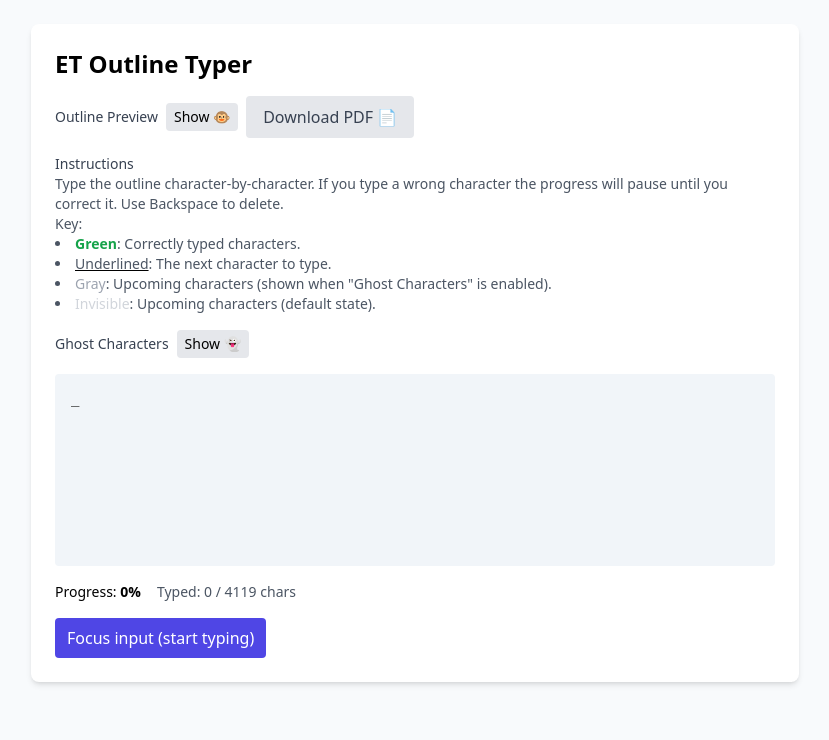
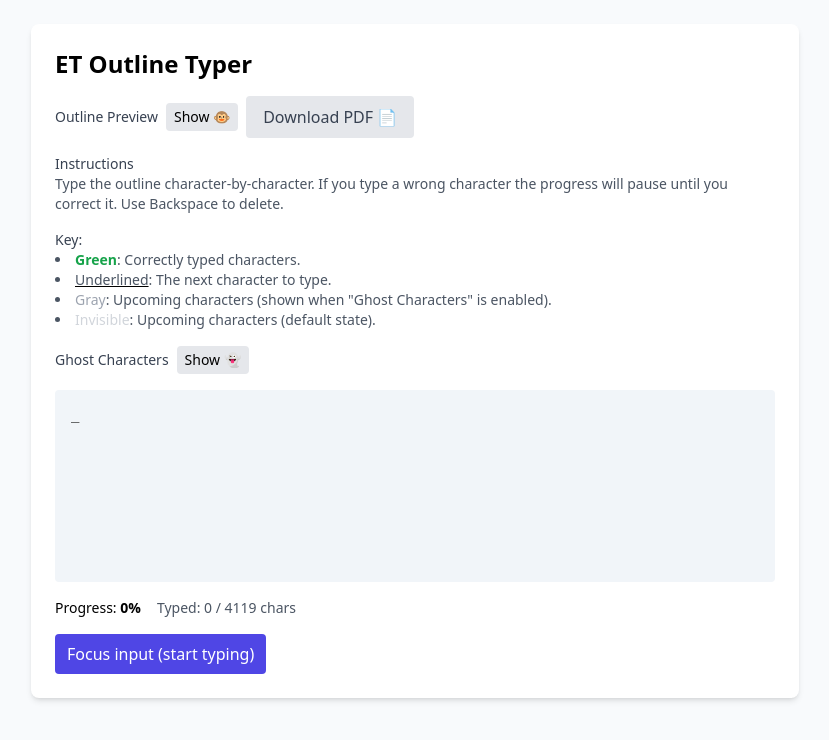
Before and after one commit to LanceTakiguchi/ETOutlineTyper, a React (Vite) app: page / in a window 1280 px wide. Shown: the top 740 px of the page, without its empty margins (225-1054 px from the left). Built offline with nearby package versions, Linux system fonts and the light colour scheme.

Commit message:
Fix key styling

```diff
--- a/src/App.tsx
+++ b/src/App.tsx
@@ -139,7 +139,7 @@ export default function App() {
         <div className="mb-4">
           <label className="block text-sm font-medium text-gray-700">Instructions</label>
           <p className="text-sm text-gray-600">Type the outline character-by-character. If you type a wrong character the progress will pause until you correct it. Use Backspace to delete.</p>
-          <p className="text-sm text-gray-600">Key:</p>
+          <p className="block text-sm font-medium text-gray-700 mt-4">Key:</p>
           <ul className="list-disc list-inside text-sm text-gray-600">
             <li><span className="text-green-600 font-semibold">Green</span>: Correctly typed characters.</li>
             <li><span className="underline decoration-black">Underlined</span>: The next character to type.</li>
```
Also changed, not shown: 1 other file (tests, documents, lock files or other folders).
